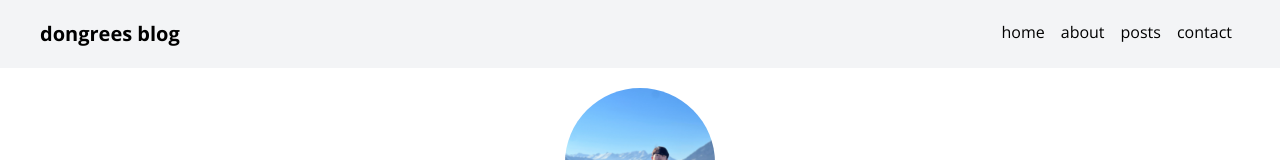
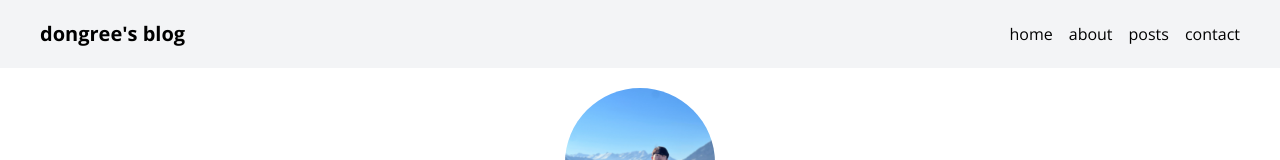
Before and after one commit to dongree/next-blog, a Next.js app: page / in a window 1280 px wide. Shown: the top 160 px of the page. Built offline with nearby package versions, Linux system fonts and the light colour scheme.

Commit message:
Fix: 전체적인 레이아웃, Header 수정

```diff
--- a/src/app/globals.css
+++ b/src/app/globals.css
@@ -2,16 +2,8 @@
 @tailwind components;
 @tailwind utilities;
 
-:root {
+html,
+body {
+  height: 100vh;
+  overflow-y: auto;
 }
-
-/* @media (prefers-color-scheme: dark) {
-  :root {
-    --foreground-rgb: 255, 255, 255;
-    --background-start-rgb: 0, 0, 0;
-    --background-end-rgb: 0, 0, 0;
-  }
-} */
-
-body {
-}
--- a/src/app/layout.tsx
+++ b/src/app/layout.tsx
@@ -16,9 +16,9 @@ export default function RootLayout({
 }) {
   return (
     <html lang="en" className={sans.className}>
-      <body>
+      <body className="flex flex-col w-full max-w-screen-xl mx-auto">
         <Header />
-        {children}
+        <main className="grow">{children}</main>
       </body>
     </html>
   );
--- a/src/app/page.tsx
+++ b/src/app/page.tsx
@@ -3,12 +3,12 @@ import CardBoard from '@/components/CardBoard';
 
 export default function Home() {
   return (
-    <main className="flex flex-col items-center">
+    <section className="flex flex-col items-center">
       <Profile />
       <section className="w-[calc(100%_-_5rem)]">
         <p className="text-lg font-bold">Featured Post</p>
         <CardBoard />
       </section>
-    </main>
+    </section>
   );
 }
--- a/src/components/Header.tsx
+++ b/src/components/Header.tsx
@@ -2,23 +2,15 @@ import Link from 'next/link';
 
 export default function Header() {
   return (
-    <header className="flex justify-between bg-gray-100 px-10 py-5">
-      <Link href="/" className=" font-bold text-xl">
-        dongrees blog
+    <header className="flex justify-between items-center bg-gray-100 px-10 py-5">
+      <Link href="/">
+        <h1 className=" font-bold text-xl">{"dongree's blog"}</h1>
       </Link>
-      <nav>
-        <Link href="/" className="px-2">
-          home
-        </Link>
-        <Link href="/about" className="px-2">
-          about
-        </Link>
-        <Link href="/posts" className="px-2">
-          posts
-        </Link>
-        <Link href="/contact" className="px-2">
-          contact
-        </Link>
+      <nav className="flex gap-4">
+        <Link href="/">home</Link>
+        <Link href="/about">about</Link>
+        <Link href="/posts">posts</Link>
+        <Link href="/contact">contact</Link>
       </nav>
     </header>
   );
```
